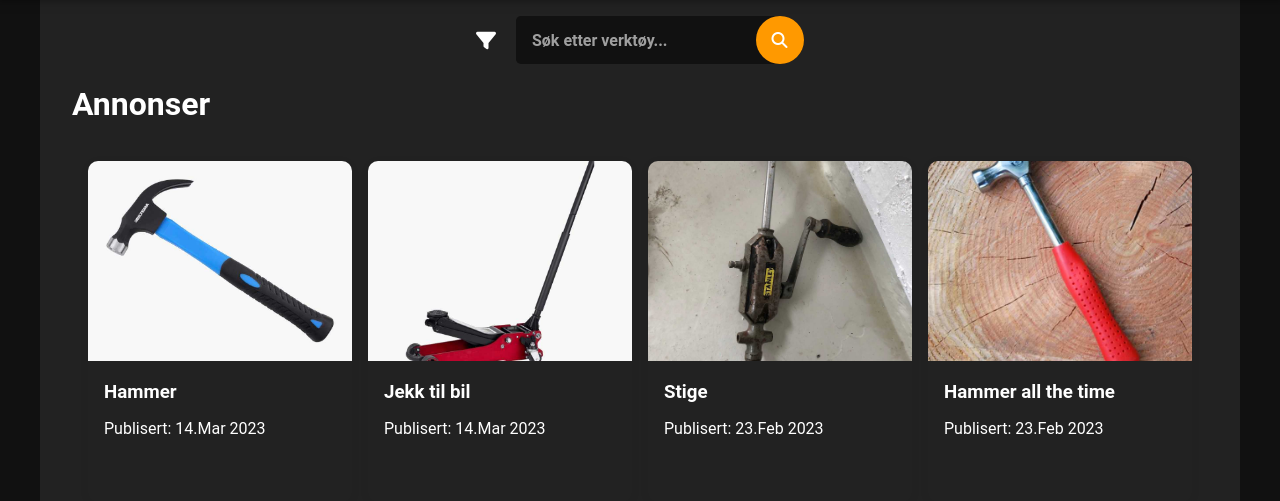
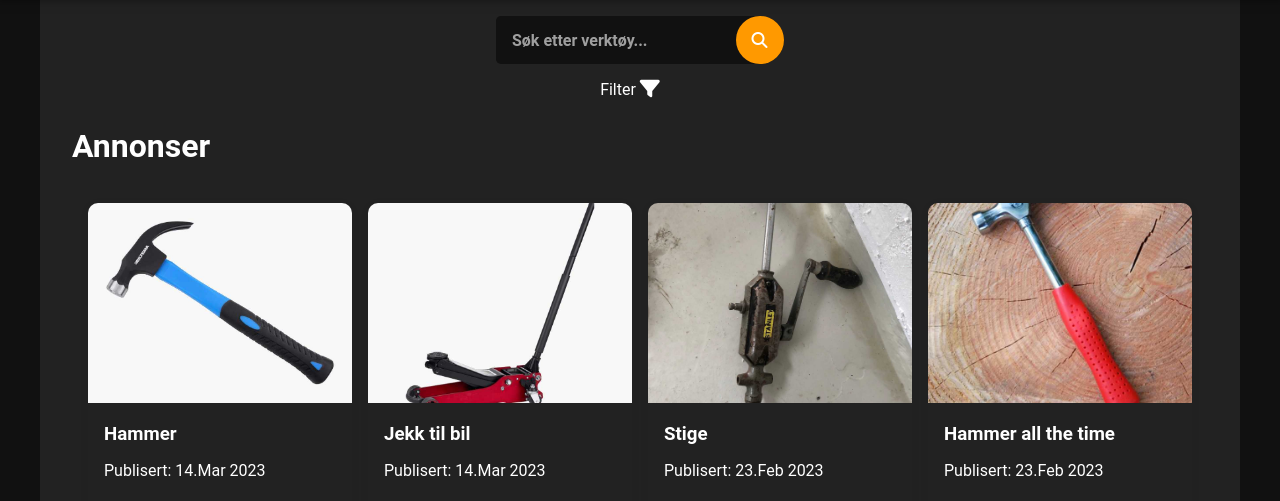
Before and after one commit to Eduard-Prokhorikhin/PU-prosjekt, a Django app: page /post/ in a window 1280 px wide. Shown: the part 100-601 px from the top of the page. Run offline with Django 4.2, Linux system fonts and the light colour scheme; data comes from the database, SQL or seed files in the repository; some libraries are stand-ins or nearby versions.

Commit message:
#44 list elements

```diff
--- a/posts/views.py
+++ b/posts/views.py
@@ -14,6 +14,7 @@ def index(request):
     initial_list = Post.objects
     search_list = Post.objects.values('title').distinct()
     search_input = request.GET.get('q')
+    category_input = request.GET.get('cat')
     # category_filter =
 
     if (request.GET.get('q') == None):
--- a/static/css/search.css
+++ b/static/css/search.css
@@ -41,7 +41,7 @@
 .SearchBox-input, #searchFrom {
     padding-left: 1em;
     padding-right: 1em;
-    border-radius: 25px;
+    border-radius: 5px 25px 25px 5px;
     width: 240px;
     font-size: 1em;
     color: var(--text-color2);
@@ -146,3 +146,55 @@
 	font-weight: normal;
 	margin: -1px;
 }
+
+
+/* Category dropdown */
+
+.dropdown-check-list {
+    /* display: inline-block; */
+    /* justify-content: center; */
+    text-align: center;
+    width: 1100px;
+    margin: 0 auto;
+  }
+
+  .dropdown-check-list .anchor {
+    position: relative;
+    cursor: pointer;
+    display: inline-block;
+    /* padding: 5px 50px 5px 10px; */
+    padding-bottom: 7.5px;
+    /* border: 1px solid #ccc; */
+  }
+
+  .dropdown-check-list ul.items {
+    padding: 2px;
+    text-align: center !important;
+    z-index: 0;
+    display: none;
+    margin: 0;
+
+    /* border: 1px solid #ccc; */
+    /* box-shadow: 0 5px 10px 2px rgba(0,0,0,0.5); */
+    border-top: none;
+}
+
+.anchor input:checked ~ .checkmark  {
+    background-color: var(--secondary-color);
+}
+
+.dropdown-check-list ul.items li {
+    font-size: 1.2em;
+    padding-left: 10px;
+    padding-right: 10px;
+    list-style: none;
+    display: inline-block;
+  }
+
+  .dropdown-check-list.visible .anchor {
+    color: var(--secondary-color);
+  }
+
+  .dropdown-check-list.visible .items {
+    display: block;
+  }
--- a/static/js/main.js
+++ b/static/js/main.js
@@ -122,3 +122,13 @@ window.onclick = function(event) {
 
 // Makes it possible to prevent default on links etc.
 document.addEventListener("click", {}, true);
+
+
+//Category dropdown
+var checkList = document.getElementById('list1');
+checkList.getElementsByClassName('anchor')[0].onclick = function(evt) {
+  if (checkList.classList.contains('visible'))
+    checkList.classList.remove('visible');
+  else
+    checkList.classList.add('visible');
+}
--- a/templates/post_detail.html
+++ b/templates/post_detail.html
@@ -2,7 +2,7 @@
 
 {% block content %}
     <div class="post_detail">
-        <a href="{{ next }}">⇦ Gå tilbake</a>
+        <!-- <a href="{{ next }}">⇦ Gå tilbake</a> -->
         <div class="post_content">
             <h1>{{ post.title }}</h1>
             <p>{{ post.text }}</p>
--- a/templates/renter_detail.html
+++ b/templates/renter_detail.html
@@ -2,7 +2,7 @@
 
 {% block content %}
     <div class="renter_detail">
-        <a href="{{ next }}">⇦ Gå tilbake</a>
+        <!-- <a href="{{ next }}">⇦ Gå tilbake</a> -->
         <h1> {{ user.firstname }} {{ user.lastname }}</h1>
         <p>E-post: <a href="mailto:{{ user.email }}">{{ user.email }}</a></p>
         <p>Telefonnummer: <a href="tel:{{ user.phone }}">{{ user.phone }}</a></p>
--- a/templates/search.html
+++ b/templates/search.html
@@ -8,7 +8,8 @@
     </script>
 
     <form id="searchFrom" method="GET">
-        <i id="filterButton" class="fas fa-filter fa-lg"></i>
+
+
         <div class="SearchBox">
             <input autocomplete="off" onclick="submit" type="text" id="tags" class="SearchBox-input" placeholder="Søk etter verktøy..." name="q" value="{{request.GET.search}}" >
             <script>
@@ -29,7 +30,21 @@
 
         </div>
 
-
     </form>
 
+        <div id="list1" class="dropdown-check-list" tabindex="100">
+            <span class="anchor">Filter <i title="Filter name" name="cat" id="filterButton" class="fas fa-filter fa-lg"></i></span>
+            <ul class="items">
+                <li><input type="checkbox" />Apple </li>
+                <li><input type="checkbox" />Orange</li>
+                <li><input type="checkbox" />Grapes </li>
+                <li><input type="checkbox" />Berry </li>
+                <li><input type="checkbox" />Mango </li>
+                <li><input type="checkbox" />Banana </li>
+                <li><input type="checkbox" />Tomato</li>
+            </ul>
+        </div>
+
+
+
 {% endblock %}
```
